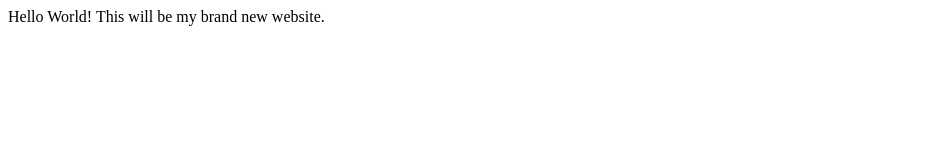
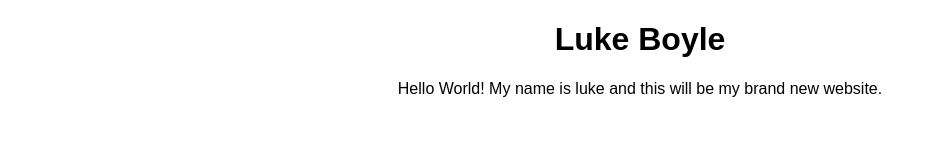
Before and after one commit to Lukecb14/Lukecb14.github.io, a plain HTML site: page index.html in a window 1280 px wide. Shown: the whole page, without its empty margins (0-936 px from the left). Drawn offline with Linux system fonts and the light colour scheme.

Commit message:
Added some css

```diff
--- a/index.html
+++ b/index.html
@@ -5,8 +5,10 @@
     <meta http-equiv="X-UA-Compatible" content="IE=edge">
     <meta name="viewport" content="width=device-width, initial-scale=1.0">
     <title>Document</title>
+    <link rel="stylesheet" href="style.css">
 </head>
 <body>
-    Hello World! This will be my brand new website.
+    <h1>Luke Boyle</h1>
+    <p>Hello World! My name is luke and this will be my brand new website.</p>
 </body>
 </html>
--- a/style.css
+++ b/style.css
@@ -0,0 +1,4 @@
+body {
+    font-family: Arial, Helvetica, sans-serif;
+    text-align: center;
+}
```
